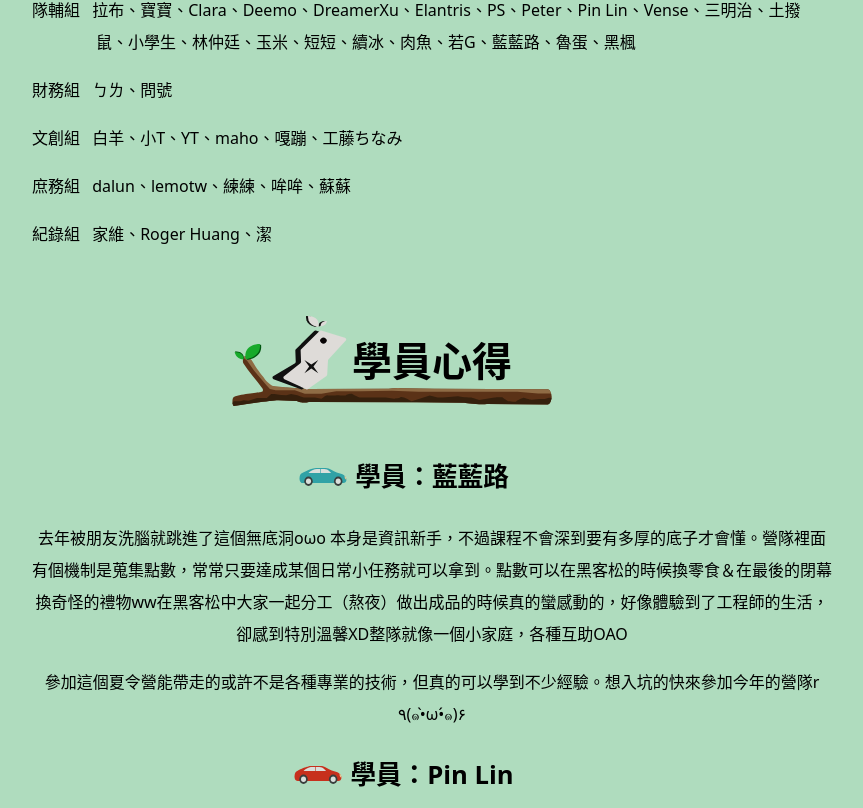
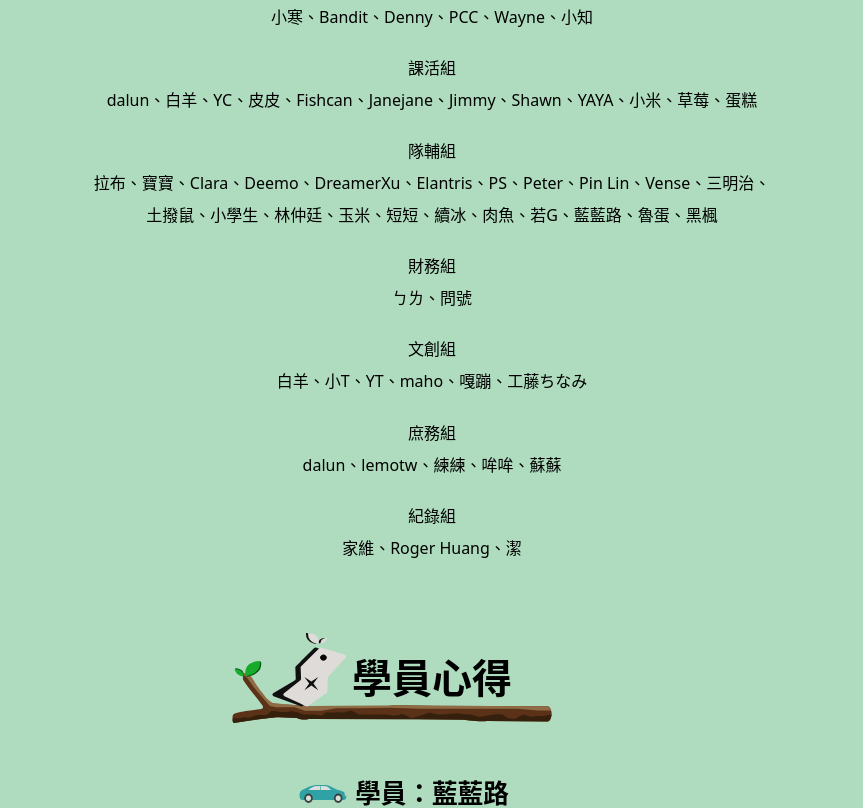
Before and after one commit to sitcon-tw/camp2017, a Vue app: page / in a window 1280 px wide. Shown: the part 7713-8521 px from the top of the page, without its empty margins (208-1071 px from the left). Built offline with nearby package versions, Linux system fonts and the light colour scheme.

Commit message:
Set text-align to center

```diff
--- a/src/components/Staff.vue
+++ b/src/components/Staff.vue
@@ -3,7 +3,7 @@
     <h1 class="title fourtitle reversetitle">工作團隊</h1>
     <div class="content">
       <template v-for="team in staffs">
-        <p class="teamMember"><span class="teamName">{{ team.name }} </span> {{ team.users.map(el => el.display_name).join('、') }}</p>
+        <p class="teamMember"><span class="teamName">{{ team.name }} </span><br />{{ team.users.map(el => el.display_name).join('、') }}</p>
       </template>
     </div>
   </section>
@@ -33,14 +33,14 @@ dark-gray = #606060
 
 #staff
   .teamName
-    text-indent: 0
-    margin-right: .5rem
+    text-align: center
 
   .teamMember
-    margin-left: 4rem
-    text-indent: -4rem
+    margin: 0 auto
+    max-width: 680px
     overflow-wrap: break-word
-    text-align: left
+    text-align: center
+    margin-bottom: 1.2rem
 
 .fourtitle
     position: relative
```
